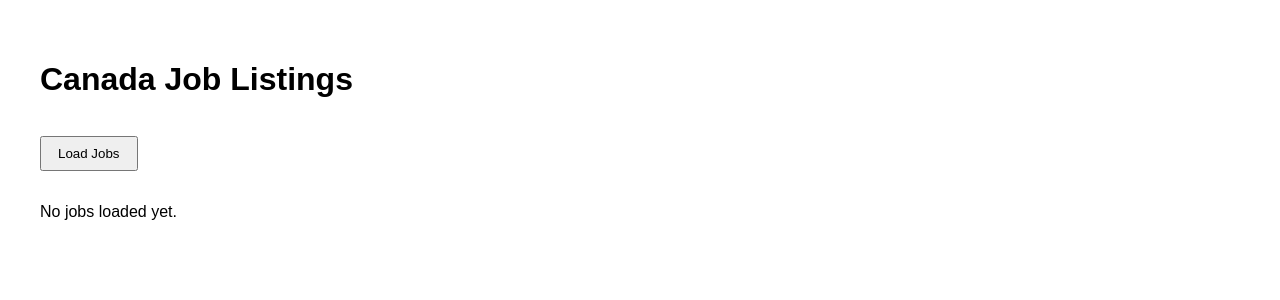
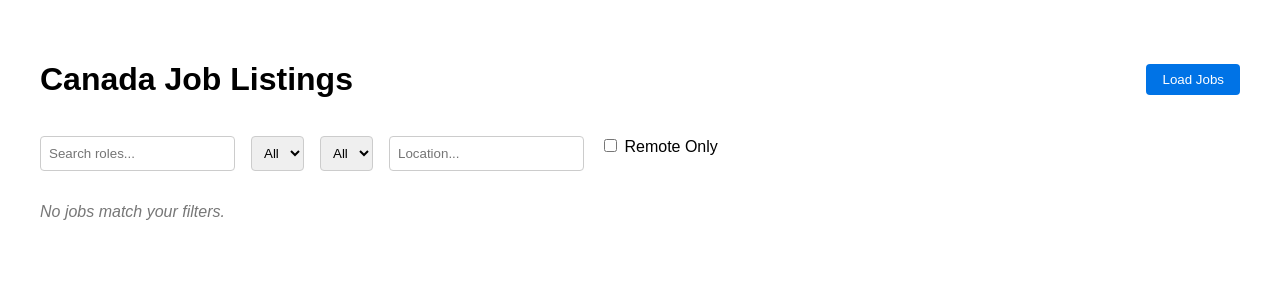
Before and after one commit to testbuildadev/canada-jobs-fullstack, a React (Create React App) app in the folder client/: page / in a window 1280 px wide. Shown: the top 300 px of the page. Built offline with nearby package versions, Linux system fonts and the light colour scheme.

Commit message:
adding filters and changing UI

```diff
--- a/client/src/App.css
+++ b/client/src/App.css
@@ -1,35 +1,64 @@
-/* src/App.css */
 .App {
+  max-width: 1200px;
+  margin: 0 auto;
+  padding: 2rem;
   font-family: sans-serif;
-  margin: 2rem;
 }
-.App-header {
-  margin-bottom: 1rem;
+.header {
+  display: flex;
+  align-items: center;
+  justify-content: space-between;
 }
-button {
+.load-button {
   padding: 0.5rem 1rem;
-  margin-left: 1rem;
+  background: #0073e6;
+  color: white;
+  border: none;
+  border-radius: 4px;
+  cursor: pointer;
 }
-.error {
-  color: red;
-  margin-top: 0.5rem;
+.filters {
+  display: flex;
+  flex-wrap: wrap;
+  gap: 1rem;
+  margin: 1rem 0;
 }
-table {
-  width: 100%;
-  border-collapse: collapse;
-  margin-top: 1rem;
+.filters input,
+.filters select {
+  padding: 0.5rem;
+  border: 1px solid #ccc;
+  border-radius: 4px;
 }
-th, td {
-  border: 1px solid #ccc;
-  padding: 0.5rem;
-  text-align: left;
+.jobs-grid {
+  display: grid;
+  grid-template-columns: repeat(auto-fill, minmax(260px, 1fr));
+  gap: 1.5rem;
 }
-th {
-  background: #f5f5f5;
+.job-card {
+  border: 1px solid #ddd;
+  padding: 1rem;
+  border-radius: 6px;
+  box-shadow: 0 1px 3px rgba(0,0,0,0.1);
 }
-tr:nth-child(even) {
-  background: #fafafa;
+.job-title {
+  font-weight: bold;
+  margin-bottom: 0.5rem;
 }
-a {
-  color: #007acc;
+.job-company-location,
+.job-category {
+  font-size: 0.9rem;
+  color: #555;
+  margin-bottom: 0.75rem;
 }
+.apply-button {
+  display: inline-block;
+  padding: 0.5rem 1rem;
+  background: #28a745;
+  color: white;
+  text-decoration: none;
+  border-radius: 4px;
+}
+.no-jobs {
+  font-style: italic;
+  color: #777;
+}
--- a/client/src/App.js
+++ b/client/src/App.js
@@ -1,60 +1,156 @@
-import React, { useState } from 'react';
+import React, { useState, useMemo } from 'react';
 import axios from 'axios';
 import './App.css';
 
 const API = process.env.REACT_APP_API_URL || '';
 
-function App() {
-  const [jobs, setJobs]       = useState([]);
-  const [loading, setLoading] = useState(false);
-  const [error, setError]     = useState(null);
+export default function App() {
+  const [jobs, setJobs]         = useState([]);
+  const [loading, setLoading]   = useState(false);
+  const [error, setError]       = useState(null);
 
+  // Filters
+  const [searchTerm, setSearchTerm]       = useState('');
+  const [companyFilter, setCompanyFilter] = useState('All');
+  const [categoryFilter, setCategoryFilter] = useState('All');
+  const [locationFilter, setLocationFilter] = useState('');
+  const [remoteOnly, setRemoteOnly]         = useState(false);
+
+  // Dynamic dropdown options
+  const uniqueCompanies = useMemo(
+    () => ['All', ...new Set(jobs.map((j) => j.company))],
+    [jobs]
+  );
+  const uniqueCategories = useMemo(
+    () => ['All', ...new Set(jobs.map((j) => j.category))],
+    [jobs]
+  );
+
+  // Fetch once on button click
   const fetchJobs = async () => {
     setLoading(true);
     setError(null);
     try {
       const { data } = await axios.get(`${API}/api/jobs`);
       setJobs(data);
-    } catch (err) {
-      setError(err.response?.statusText || err.message);
+    } catch (e) {
+      setError(e.response?.statusText || e.message);
     } finally {
       setLoading(false);
     }
   };
 
+  // All filters applied
+  const filteredJobs = useMemo(
+    () =>
+      jobs.filter((job) => {
+        if (
+          searchTerm &&
+          !(
+            job.title.toLowerCase().includes(searchTerm.toLowerCase()) ||
+            job.company.toLowerCase().includes(searchTerm.toLowerCase())
+          )
+        )
+          return false;
+        if (companyFilter !== 'All' && job.company !== companyFilter) return false;
+        if (categoryFilter !== 'All' && job.category !== categoryFilter) return false;
+        if (
+          locationFilter &&
+          !job.location.toLowerCase().includes(locationFilter.toLowerCase())
+        )
+          return false;
+        if (remoteOnly && !job.location.toLowerCase().includes('remote'))
+          return false;
+        return true;
+      }),
+    [jobs, searchTerm, companyFilter, categoryFilter, locationFilter, remoteOnly]
+  );
+
   return (
-    <div style={{ padding: '2rem', fontFamily: 'sans-serif' }}>
+    <div className="App">
+      <header className="header">
         <h1>Canada Job Listings</h1>
-      <button onClick={fetchJobs} disabled={loading} style={{ margin: '1rem 0', padding: '0.5rem 1rem' }}>
+        <button
+          className="load-button"
+          onClick={fetchJobs}
+          disabled={loading}
+        >
           {loading ? 'Loading…' : 'Load Jobs'}
         </button>
-      {error && <p style={{ color: 'red' }}>Error: {error}</p>}
-      {jobs.length > 0 && (
-        <table style={{ width: '100%', borderCollapse: 'collapse' }}>
-          <thead>
-            <tr>
-              {['Company','Title','Location','Apply'].map(c => (
-                <th key={c} style={{ border:'1px solid #ccc', padding:'0.5rem', background:'#f5f5f5' }}>{c}</th>
+      </header>
+
+      {error && <div className="error">Error: {error}</div>}
+
+      <div className="filters">
+        <input
+          type="text"
+          placeholder="Search roles..."
+          value={searchTerm}
+          onChange={(e) => setSearchTerm(e.target.value)}
+        />
+
+        <select
+          value={companyFilter}
+          onChange={(e) => setCompanyFilter(e.target.value)}
+        >
+          {uniqueCompanies.map((c) => (
+            <option key={c} value={c}>
+              {c}
+            </option>
           ))}
-            </tr>
-          </thead>
-          <tbody>
-            {jobs.map((job,i) => (
-              <tr key={i} style={{ background: i%2?'#fafafa':'white' }}>
-                <td style={{ border:'1px solid #ccc', padding:'0.5rem' }}>{job.company}</td>
-                <td style={{ border:'1px solid #ccc', padding:'0.5rem' }}>{job.title}</td>
-                <td style={{ border:'1px solid #ccc', padding:'0.5rem' }}>{job.location}</td>
-                <td style={{ border:'1px solid #ccc', padding:'0.5rem' }}>
-                  <a href={job.apply_url} target="_blank" rel="noopener noreferrer">Apply</a>
-                </td>
-              </tr>
+        </select>
+
+        <select
+          value={categoryFilter}
+          onChange={(e) => setCategoryFilter(e.target.value)}
+        >
+          {uniqueCategories.map((cat) => (
+            <option key={cat} value={cat}>
+              {cat}
+            </option>
           ))}
-          </tbody>
-        </table>
+        </select>
+
+        <input
+          type="text"
+          placeholder="Location..."
+          value={locationFilter}
+          onChange={(e) => setLocationFilter(e.target.value)}
+        />
+
+        <label>
+          <input
+            type="checkbox"
+            checked={remoteOnly}
+            onChange={(e) => setRemoteOnly(e.target.checked)}
+          />{' '}
+          Remote Only
+        </label>
+      </div>
+
+      <div className="jobs-grid">
+        {filteredJobs.length > 0 ? (
+          filteredJobs.map((job, i) => (
+            <div key={i} className="job-card">
+              <div className="job-title">{job.title}</div>
+              <div className="job-company-location">
+                {job.company} • {job.location}
+              </div>
+              <div className="job-category">{job.category}</div>
+              <a
+                href={job.apply_url}
+                className="apply-button"
+                target="_blank"
+                rel="noopener noreferrer"
+              >
+                Apply
+              </a>
+            </div>
+          ))
+        ) : (
+          <p className="no-jobs">No jobs match your filters.</p>
         )}
-      {jobs.length===0 && !loading && <p>No jobs loaded yet.</p>}
+      </div>
     </div>
   );
 }
-
-export default App;
```
Also changed, not shown: 1 other file (tests, documents, lock files or other folders). Lines whose indentation alone changed are shown as unchanged.
